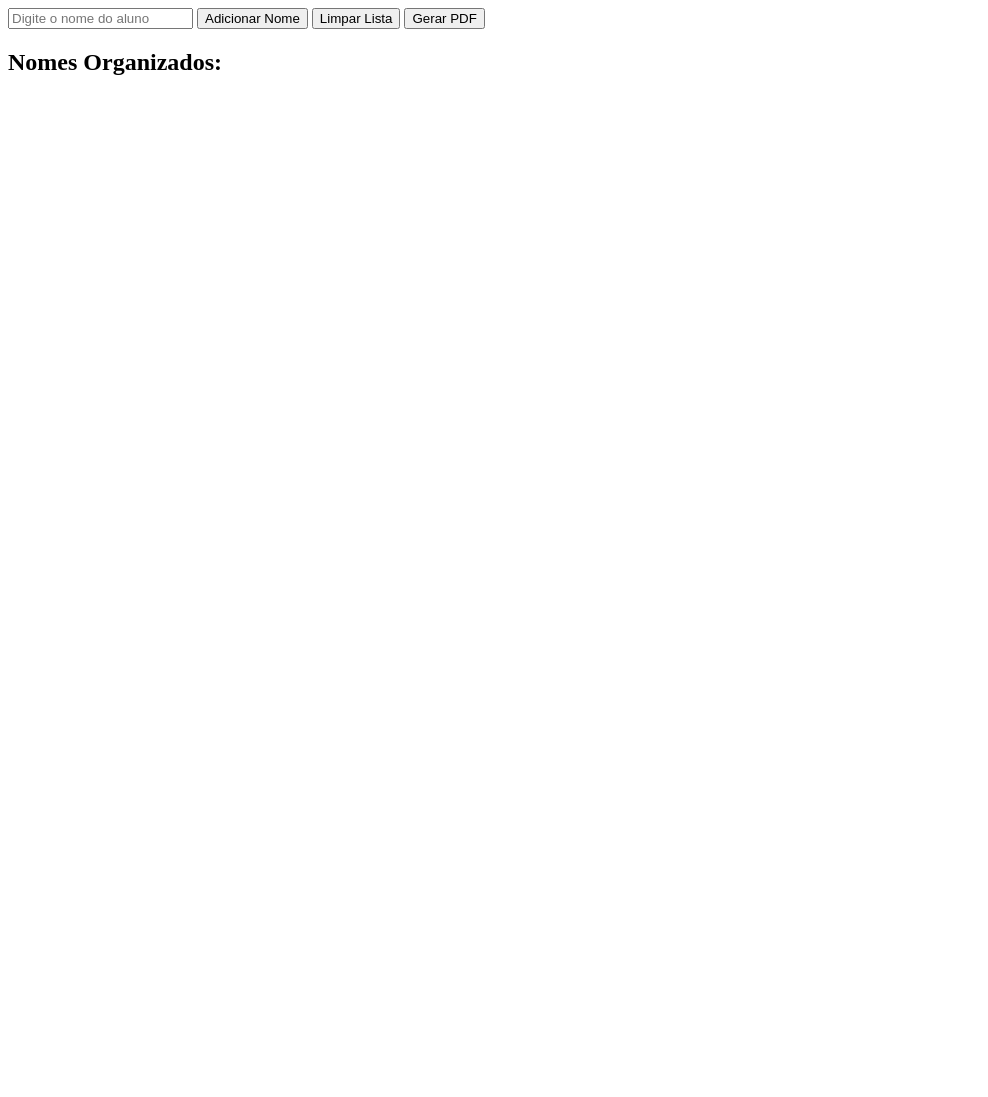
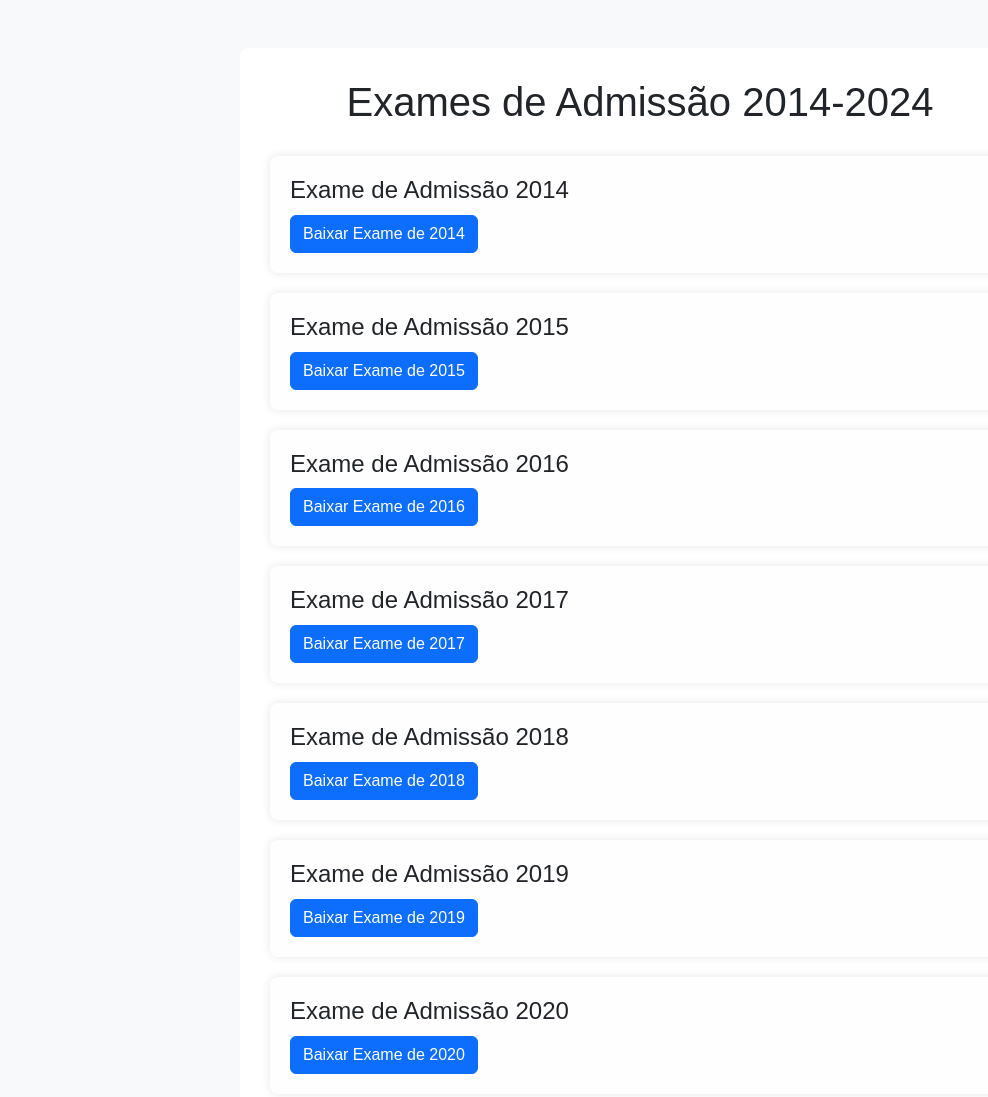
Before and after one commit to ALEXANDREFRANCISCO-ID/Caderneta, a plain HTML site: page index.html in a window 1280 px wide. Shown: the top 1097 px of the page, without its empty margins (0-988 px from the left). Before the commit the page ends 800 px from the top, so only its background shows below. Drawn offline with nearby package versions, Linux system fonts and the light colour scheme.

Commit message:
Update index.html

```diff
--- a/index.html
+++ b/index.html
@@ -1,118 +1,101 @@
 <!DOCTYPE html>
-<html lang="pt">
+<html lang="pt-BR">
 <head>
     <meta charset="UTF-8">
-    <title>Título da página</title>
-</head>
-<script src="https://cdnjs.cloudflare.com/ajax/libs/jspdf/1.5.3/jspdf.debug.js"></script>
-<script src="https://cdnjs.cloudflare.com/ajax/libs/jspdf-autotable/3.2.13/jspdf.plugin.autotable.js"></script>
-
-
-  <title>Organizar Nomes</title>
+    <meta name="viewport" content="width=device-width, initial-scale=1.0">
+    <title>Exames de Admissão 2014-2024</title>
+    <!-- Bootstrap CSS -->
+    <link href="https://stackpath.bootstrapcdn.com/bootstrap/5.3.0/css/bootstrap.min.css" rel="stylesheet">
+    <style>
+        body {
+            background-color: #f8f9fa;
+            font-family: Arial, sans-serif;
+        }
+        .container {
+            background-color: #ffffff;
+            border-radius: 8px;
+            padding: 30px;
+            max-width: 800px;
+            margin: auto;
+        }
+        .header {
+            margin-bottom: 30px;
+        }
+        .exam-card {
+            border-radius: 8px;
+            box-shadow: 0 0 10px rgba(0, 0, 0, 0.1);
+            margin-bottom: 20px;
+            padding: 20px;
+            background-color: #fefefe;
+        }
+        .exam-card h4 {
+            margin-bottom: 10px;
+        }
+        .exam-card a {
+            text-decoration: none;
+        }
+        .exam-card a:hover {
+            text-decoration: underline;
+        }
+    </style>
 </head>
 <body>
+    <div class="container mt-5">
+        <div class="header text-center">
+            <h1>Exames de Admissão 2014-2024</h1>
+        </div>
+        <div class="content">
+            <!-- Cada exame em uma "card" com box shadow -->
+            <div class="exam-card">
+                <h4>Exame de Admissão 2014</h4>
+                <a href="2014.pdf" class="btn btn-primary" download>Baixar Exame de 2014</a>
+            </div>
+            <div class="exam-card">
+                <h4>Exame de Admissão 2015</h4>
+                <a href="2015.pdf" class="btn btn-primary" download>Baixar Exame de 2015</a>
+            </div>
+            <div class="exam-card">
+                <h4>Exame de Admissão 2016</h4>
+                <a href="2016.pdf" class="btn btn-primary" download>Baixar Exame de 2016</a>
+            </div>
+            <div class="exam-card">
+                <h4>Exame de Admissão 2017</h4>
+                <a href="2017.pdf" class="btn btn-primary" download>Baixar Exame de 2017</a>
+            </div>
+            <div class="exam-card">
+                <h4>Exame de Admissão 2018</h4>
+                <a href="2018.pdf" class="btn btn-primary" download>Baixar Exame de 2018</a>
+            </div>
+            <div class="exam-card">
+                <h4>Exame de Admissão 2019</h4>
+                <a href="2019.pdf" class="btn btn-primary" download>Baixar Exame de 2019</a>
+            </div>
+            <div class="exam-card">
+                <h4>Exame de Admissão 2020</h4>
+                <a href="2020.pdf" class="btn btn-primary" download>Baixar Exame de 2020</a>
+            </div>
+            <div class="exam-card">
+                <h4>Exame de Admissão 2021</h4>
+                <a href="2021.pdf" class="btn btn-primary" download>Baixar Exame de 2021</a>
+            </div>
+            <div class="exam-card">
+                <h4>Exame de Admissão 2022</h4>
+                <a href="2022.pdf" class="btn btn-primary" download>Baixar Exame de 2022</a>
+            </div>
+            <div class="exam-card">
+                <h4>Exame de Admissão 2023</h4>
+                <a href="2023.pdf" class="btn btn-primary" download>Baixar Exame de 2023</a>
+            </div>
+            <div class="exam-card">
+                <h4>Exame de Admissão 2024</h4>
+                <a href="2024.pdf" class="btn btn-primary" download>Baixar Exame de 2024</a>
+            </div>
+        </div>
+    </div>
 
-
-  <input type="text" id="novoNome" placeholder="Digite o nome do aluno ">
-  <button onclick="adicionarNome()" class="v">Adicionar Nome</button>
-  <button onclick="limparLista()" class="b">Limpar Lista</button>
-
-<button onclick="gerarPDF()" class="pdf">Gerar PDF</button>
-
-
-
-<div id="demo">
-  <h2>Nomes Organizados:</h2>
-  <ol id="nomesOrganizados">
-    <!-- Nomes serão exibidos aqui após a organização -->
-  </ol>
-</div>
-  <script>
-  function limparLista() {
-    const listaOrganizada = document.getElementById("nomesOrganizados");
-    listaOrganizada.innerHTML = "";
-    localStorage.removeItem("nomesArmazenados");
-  }
-
-  function excluirNome(nome) {
-    const listaOrganizada = document.getElementById("nomesOrganizados");
-    const itens = listaOrganizada.getElementsByTagName("li");
-
-    for (let i = 0; i < itens.length; i++) {
-      if (itens[i].innerText === nome) {
-        listaOrganizada.removeChild(itens[i]);
-        break;
-      }
-    }
-
-    // Atualize o localStorage após a exclusão
-    const nomesArray = Array.from(itens).map(item => item.outerHTML);
-    localStorage.setItem("nomesArmazenados", nomesArray.join(""));
-  }
-    function adicionarNome() {
-      var novoNomeInput = document.getElementById("novoNome");
-      const nome = novoNomeInput.value.trim();
-
-      if (nome !== "") {
-        const listaOrganizada = document.getElementById("nomesOrganizados");
-
-        // Criar novo item de lista
-        const novoItem = document.createElement("li");
-        novoItem.innerText = nome;
-
-        // Adicionar o novo item à lista organizada
-        listaOrganizada.appendChild(novoItem);
-
-        // Ordenar os itens alfabeticamente
-        Array.from(listaOrganizada.getElementsByTagName("li")).sort((a, b) => {
-          const nomeA = a.innerText.toLowerCase();
-          const nomeB = b.innerText.toLowerCase();
-          return nomeA.localeCompare(nomeB);
-        }).forEach(item => listaOrganizada.appendChild(item));
-
-        // Limpar o campo de entrada
-        novoNomeInput.value = "";
-
-        // Obter os nomes da lista organizada para armazenar no localStorage
-        const nomesArray = Array.from(listaOrganizada.getElementsByTagName("li")).map(item => item.outerHTML);
-
-        // Armazenar os nomes no localStorage
-        localStorage.setItem("nomesArmazenados", nomesArray.join(""));
-      }
-    }
-
-    // Restaurar os nomes do localStorage para a lista organizada ao carregar a página
-    const nomesArmazenados = localStorage.getItem("nomesArmazenados");
-    if (nomesArmazenados) {
-      const listaOrganizada = document.getElementById("nomesOrganizados");
-      listaOrganizada.innerHTML = nomesArmazenados;
-    }
-
-
-
-
-
-
-
-
-
-      // ... (existing functions)
-
-      function gerarPDF() {
-        const listaOrganizada = document.getElementById("demo");
-        const pdf = new jsPDF();
-
-        // Iterate through the list items and add them to the PDF
-        const itens = listaOrganizada.getElementsByTagName("ol");
-        for (let i = 0; i < itens.length; i++) {
-          pdf.text(20, 10 + i * 10, itens[i].innerText);
-        }
-
-        // Save the PDF with a specific filename
-        pdf.save("nomes_organizados.pdf");
-      }
-
-  </script>
-
+    <!-- Bootstrap JS, Popper.js, and jQuery -->
+    <script src="https://code.jquery.com/jquery-3.6.0.min.js"></script>
+    <script src="https://cdn.jsdelivr.net/npm/@popperjs/core@2.11.6/dist/umd/popper.min.js"></script>
+    <script src="https://stackpath.bootstrapcdn.com/bootstrap/5.3.0/js/bootstrap.min.js"></script>
 </body>
 </html>
```
